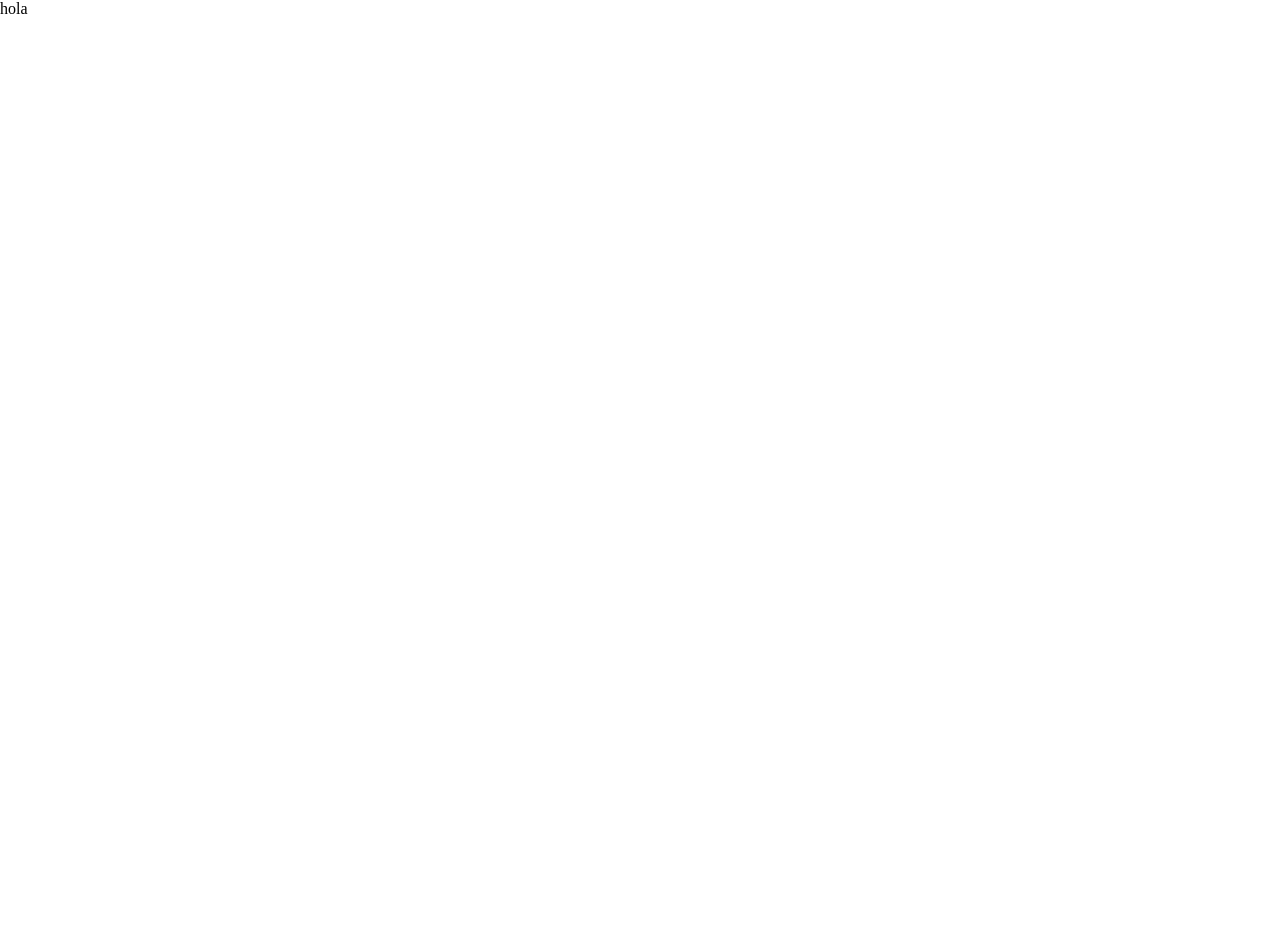
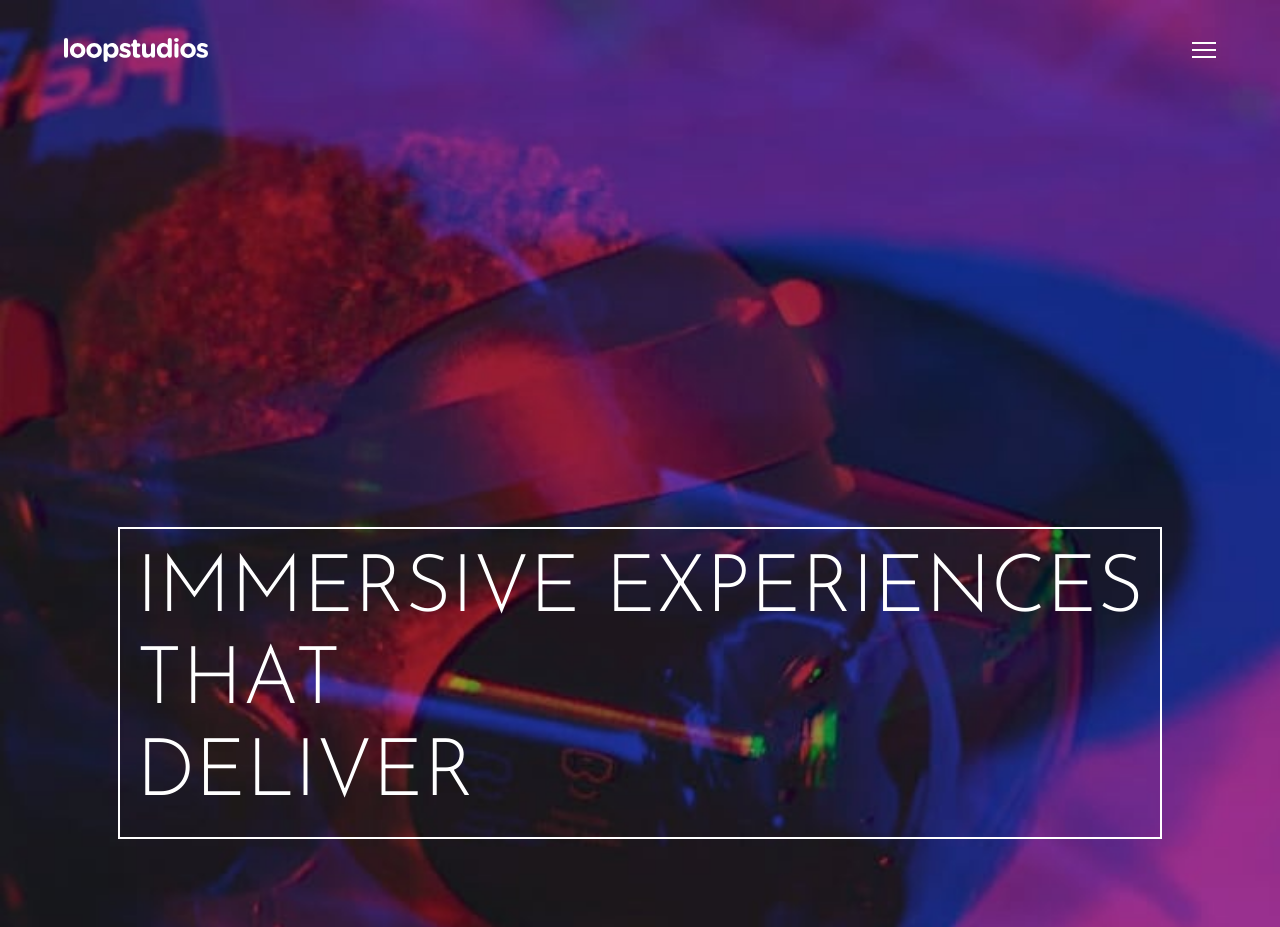
Before and after one commit to Cristofer-Cuevas/loopstudios-landing-page-challenge-hub, a React (Create React App) app: page / in a window 1280 px wide. Shown: the top 927 px of the page. Before the commit the page ends 800 px from the top, so only its background shows below. Built offline with nearby package versions, Linux system fonts and the light colour scheme.

Commit message:
header finished

```diff
--- a/src/components/App.js
+++ b/src/components/App.js
@@ -1,9 +1,11 @@
 import Loopstudios from "./Loopstudios/Loopstudio";
+
+const creations = [{ title: "deep earth" }, { title: "night arcade" }, { title: "soccer team vr" }, { title: "the grid" }, { title: "from up above vr" }, { title: "pocket borealis" }, { title: "the curiosity" }, { title: "make it fisheye" }];
 
 function App() {
   return (
     <>
-      <Loopstudios />
+      <Loopstudios creations={creations} />
     </>
   );
 }
--- a/src/components/Loopstudios/Loopstudio.js
+++ b/src/components/Loopstudios/Loopstudio.js
@@ -1,11 +1,37 @@
 import React from "react";
 
+import logo from "./assets/images/logo.svg";
+import hamburger from "./assets/images/icon-hamburger.svg";
 import "./assets/styles/Loopstudios.css";
 
 import "./assets/styles/normalize.css";
 
-const Loopstudios = () => {
-  return <div>hola</div>;
+const Loopstudios = (props) => {
+  return (
+    <>
+      <header className="headerContainer">
+        <div className="logoHamburgerContainer">
+          <img className="logo" src={logo} alt="logo" />
+          <img className="hamburger" src={hamburger} alt="menu" />
+        </div>
+
+        <h1 className="title">
+          IMMERSIVE EXPERIENCES <span className="that"> THAT</span> DELIVER
+        </h1>
+      </header>
+      <main>
+        <Creations creations={props.creations} />
+      </main>
+    </>
+  );
 };
 
+const Creations = (props) => {
+  return props.creations.map((creation) => {
+    return <h3>{creation.title}</h3>;
+  });
+};
+
+// const Footer = () => {};
+
 export default Loopstudios;
--- a/src/components/Loopstudios/assets/styles/Loopstudios.css
+++ b/src/components/Loopstudios/assets/styles/Loopstudios.css
@@ -0,0 +1,53 @@
+/* @import url('https://fonts.googleapis.com/css2?family=Alata&display=swap'); */
+@import url("https://fonts.googleapis.com/css2?family=Alata&family=Josefin+Sans:wght@300&display=swap");
+
+body {
+  min-width: 100%;
+  min-height: 100vh;
+}
+
+#root {
+  min-width: 100%;
+  min-height: 100vh;
+}
+
+.headerContainer {
+  display: grid;
+  grid-template-columns: 90%;
+  grid-template-rows: 100px 1fr;
+  place-content: center;
+  width: 100%;
+  background-image: url("../images/mobile/image-hero.jpg");
+  background-repeat: no-repeat;
+  background-size: 100%;
+  height: 175vmin;
+}
+
+.logoHamburgerContainer {
+  /* margin-left: auto;
+  margin-right: auto; */
+
+  display: flex;
+  justify-content: space-between;
+  align-items: center;
+}
+
+.logo {
+  width: 9rem;
+}
+
+.title {
+  font-family: Josefin Sans;
+  display: block;
+  padding: 1rem;
+  font-weight: 100;
+  font-size: 10vmin;
+  margin-top: -5rem;
+  border: 2px solid white;
+  /* height: 175px; */
+  color: white;
+  place-self: center;
+}
+.that {
+  display: block;
+}
```
